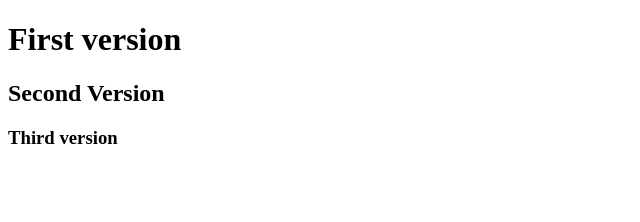
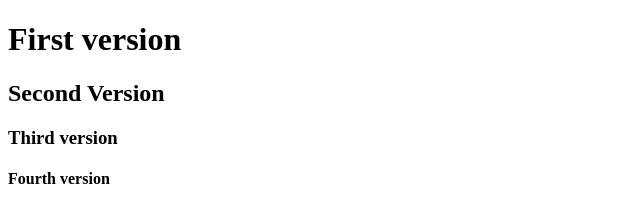
Before and after one commit to AjayyyMule/myrepo, a plain HTML site: page abc.html in a window 1280 px wide. Shown: the whole page, without its empty margins (0-640 px from the left). Drawn offline with Linux system fonts and the light colour scheme.

Commit message:
version 4

```diff
--- a/abc.html
+++ b/abc.html
@@ -9,5 +9,6 @@
     <h1>First version</h1>
     <h2>Second Version</h2>
     <h3>Third version</h3>
+    <h4>Fourth version</h4>
 </body>
 </html>
```
